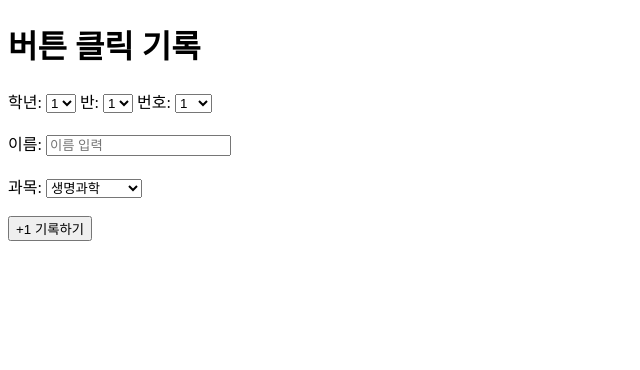
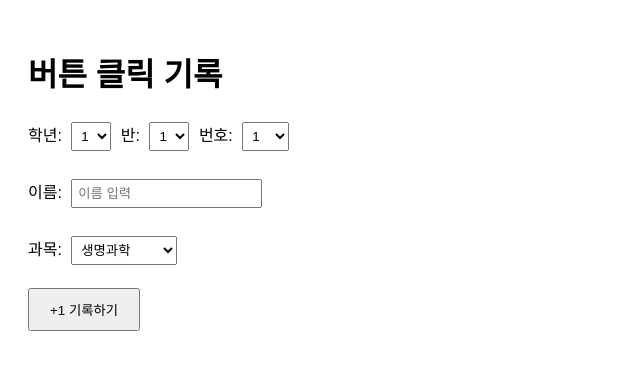
Before and after one commit to hideonbush-dddd/click-counter, a plain HTML site: page index.html in a window 1280 px wide. Shown: the whole page, without its empty margins (0-640 px from the left). Drawn offline with Linux system fonts and the light colour scheme.

Commit message:
Update index.html

```diff
--- a/index.html
+++ b/index.html
@@ -2,8 +2,10 @@
 <html lang="ko">
 <head>
   <meta charset="UTF-8">
+  <meta name="viewport" content="width=device-width, initial-scale=1.0">
   <title>학생 버튼 클릭 기록</title>
   <script src="script.js" defer></script>
+  <link rel="stylesheet" href="style.css">
 </head>
 <body>
   <h1>버튼 클릭 기록</h1>
```
